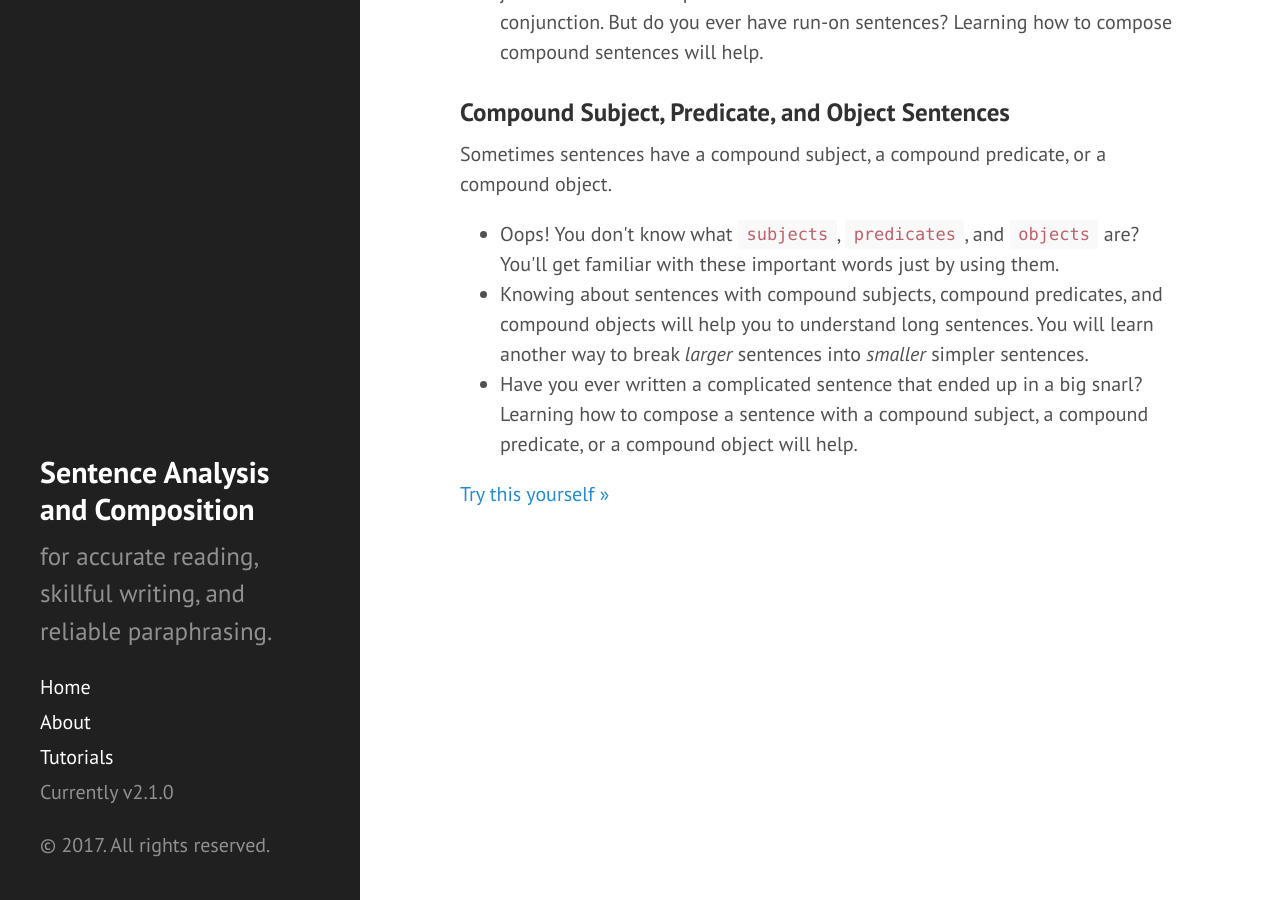
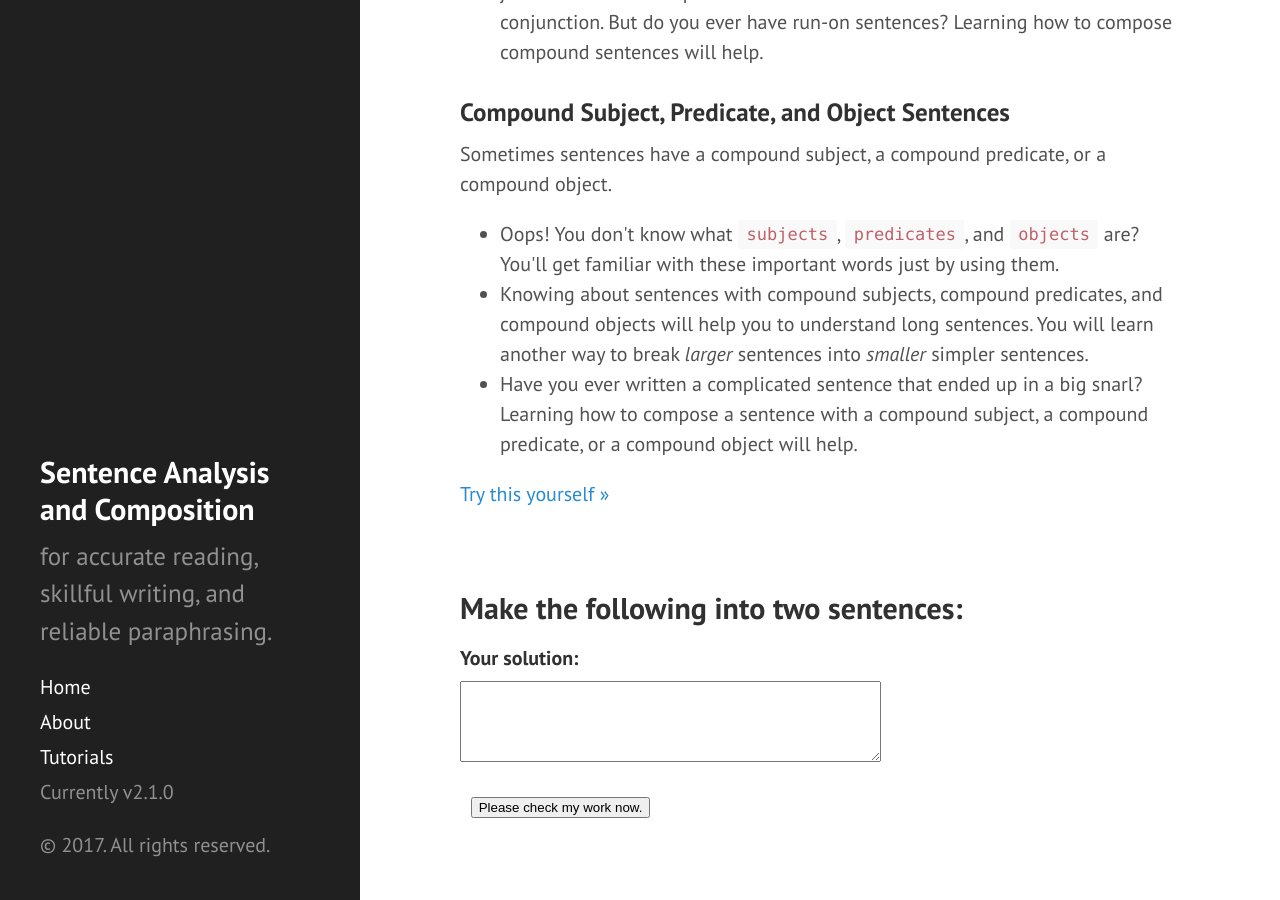
Before and after one commit to srogersact/srogersact.github.io, a Jekyll site: the page index.html, which Jekyll copies as it is, in a window 1280 px wide and 900 px high, scrolled down 804 px. Built offline with Jekyll 4.4.1, drawn with Linux system fonts in a browser that asks for light colours.

Commit message:
Checking format of form.

```diff
--- a/index.html
+++ b/index.html
@@ -113,6 +113,28 @@
 
 <a target="_blank" class="w3-btn w3-margin-bottom" href="/tutorials/tutorial01">Try this yourself &raquo;</a>
 </div>
+
+<h2>Make the following into two sentences:</h2>
+
+<script src="sentence_problem01.js"></script>
+
+<h4>Your solution:</h4>
+<form id="sentence_solution_form" name="sentence_solution_form">
+
+   <!-- From form  I took out
+
+   action="sentence_solution_approval.html" method="get"
+
+
+   I want to change the action so that the textarea clears, a new problem is displayed, and a new solution is looked for. It would be nice to have a point be added to a counter, also. -->
+
+    <textarea name="sentence_solution" id="sentence_solution" rows = "5" cols="50"></textarea><br>
+    <h4 id="sentence_solution_blank"> </h4>
+    <h4 id="sentence_solution_error"> </h4>
+
+     <label>&nbsp;</label>
+    <input type="button" id="sentence_solution_approval" value="Please check my work now.">
+</form>
 <!-- <ul>
   <li>Complete Jekyll setup included (layouts, config, <a href="/404">404</a>, <a href="/atom.xml">RSS feed</a>, posts, and <a href="/about">example page</a>)</li>
   <li>Mobile friendly design and development</li>
```
